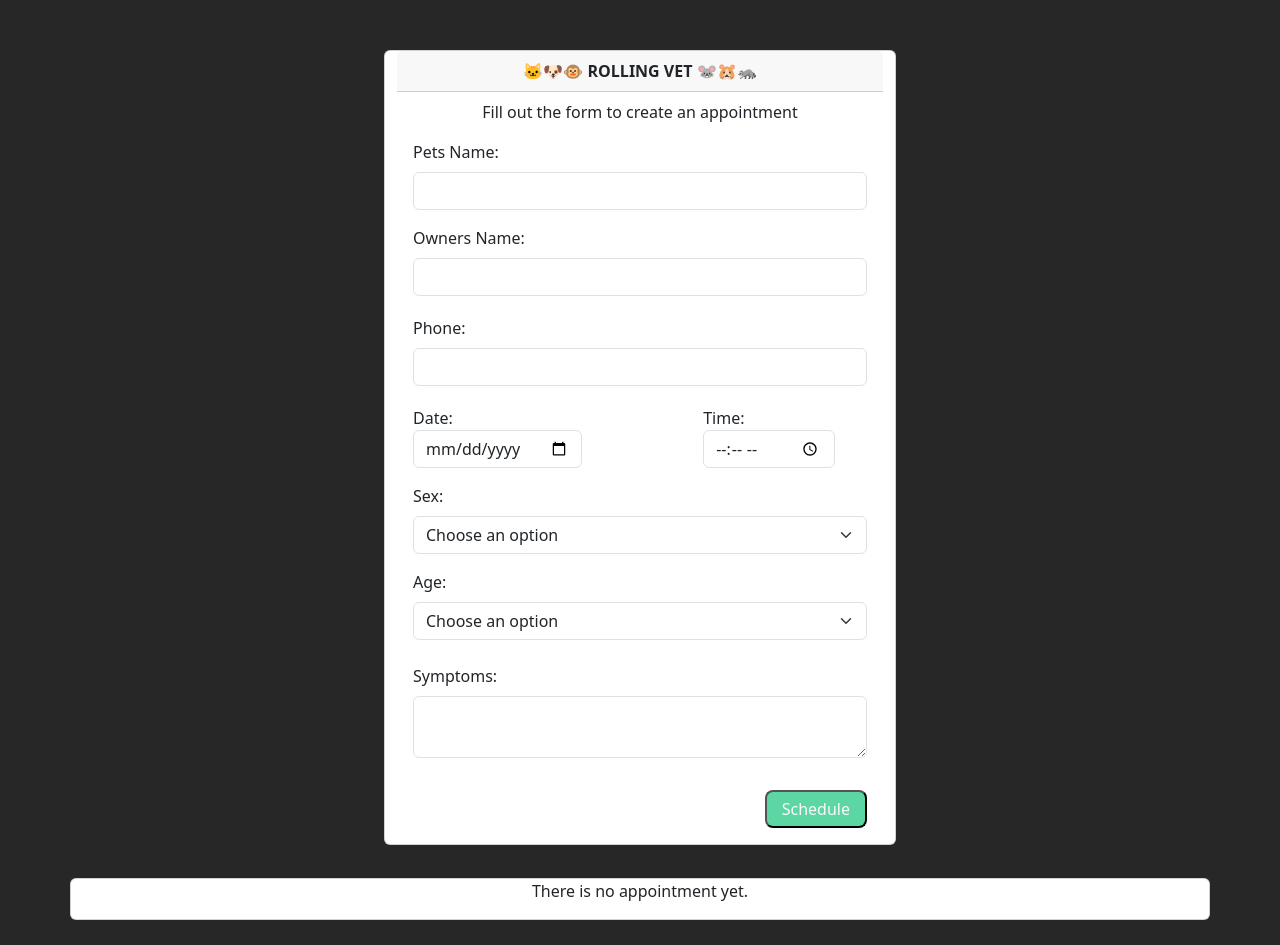
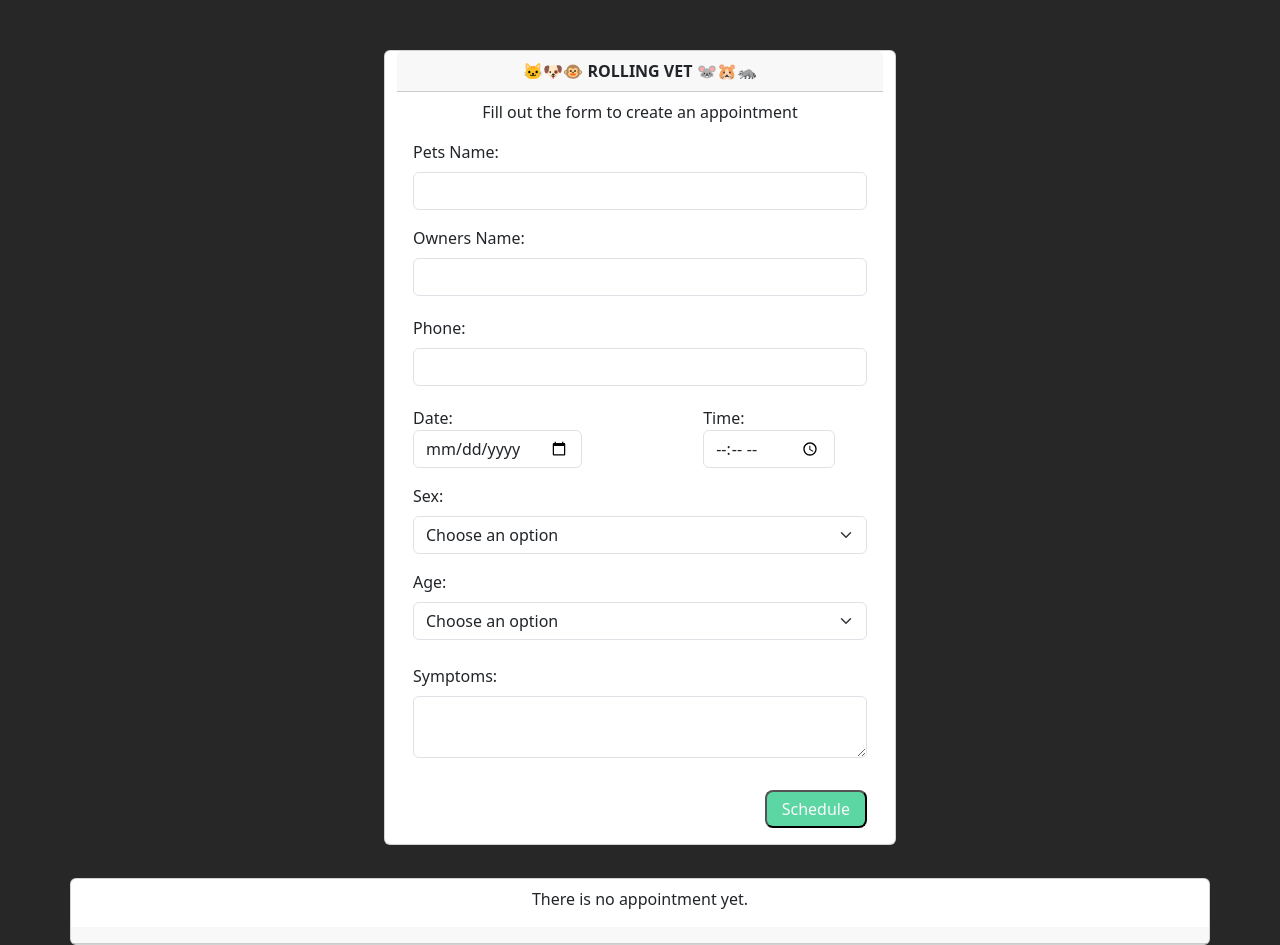
Before and after one commit to CardozoMartin/ReactRolling-Grupo2, a React (Vite) app: page / in a window 1280 px wide. Before the commit the page ends 920 px from the top, so only its background shows below. Built offline with nearby package versions, Linux system fonts and the light colour scheme.

Commit message:
falta también agregar handleDelete

```diff
--- a/src/components/Ej 9/AppointmentForm.jsx
+++ b/src/components/Ejercicio 9/AppointmentForm.jsx
@@ -192,18 +192,22 @@ const AppointmentForm = () => {
         </form>
         <hr />
         <ul className="listNinth list-group container card">
-        {appointment.length === 0 && <p className='text-center'>There is no appointment yet.</p>}
+        {appointment.length === 0 && <p className='text-center mt-2'>There is no appointment yet.</p>}
+        <div className='card-header fw-bold text-center'></div>
         {appointment.map((appointment) => (
         <li className="list-group-item d-flex align-items-center justify-content-between" key={appointment.id}>
           - Pets Name: {appointment.appointment.name}
           - Owner: {appointment.appointment.owner}
           - Phone: {appointment.appointment.phone}
+          <div className='card-body'>
           - Date: {appointment.appointment.date}
           - Time: {appointment.appointment.time}
           - Pet Sex: {appointment.appointment.sex}
           - Pet Age: {appointment.appointment.age}
           - Symptoms: {appointment.appointment.symptoms}
-          <button className="btn btn-warning rounded ms-3">x</button>
+          </div>
+          <div className="card-footer text-body-secondary text-end">
+          <button className="btn btn-warning rounded ms-3">x</button></div>
           </li>
           ))}
           </ul>
--- a/src/main.jsx
+++ b/src/main.jsx
@@ -9,8 +9,7 @@ import ReactDOM from 'react-dom/client'
 // import Ejercicio6 from './components/Ejercicio 6/Ejercicio6';
 // import App7 from './components/Ejercicio 7/Ejercicio7';
 // import FormExsEight from './components/Ejercicio 8/Ejercicio8';
-// import App9 from './components/Ejercicio 9/Ejercicio9';
-import AppointmentForm from './components/Ej 9/AppointmentForm';
+import AppointmentForm from './components/Ejercicio 9/AppointmentForm';
 // import Ejercicio11 from './components/Ejercicio 11/Ejercicio11';
 // import ClimaApp from './components/Ejercicio 13/Ejercicio13';
 
```
